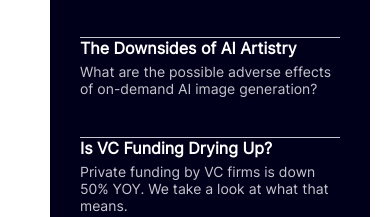
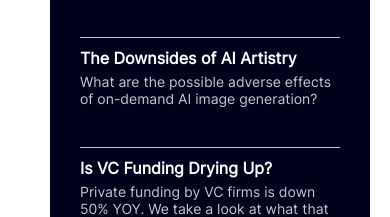
Before and after one commit to walidshaba/News-Homepage, a plain HTML site: page index.html in a window 390 px wide. Shown: the part 655-872 px from the top of the page. Drawn offline with Linux system fonts and the light colour scheme.

Commit message:
Lets see

```diff
--- a/assets/styles/main.css
+++ b/assets/styles/main.css
@@ -406,6 +406,9 @@ main .other-news {
     justify-content: space-between;
     flex-direction: column;
   }
+  .side-article div {
+    margin-bottom: 10px;
+  }
 }
 @media screen and (max-width: 800px) {
   nav {
```
